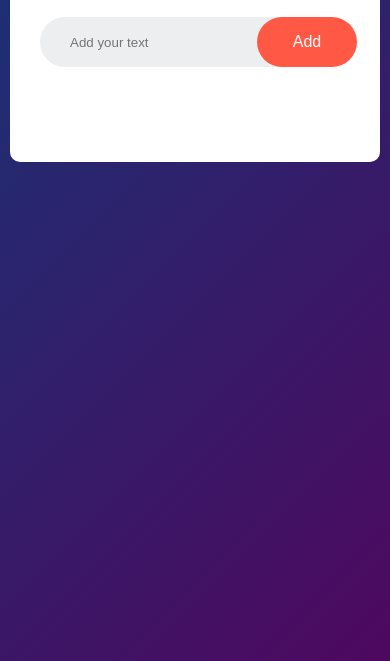
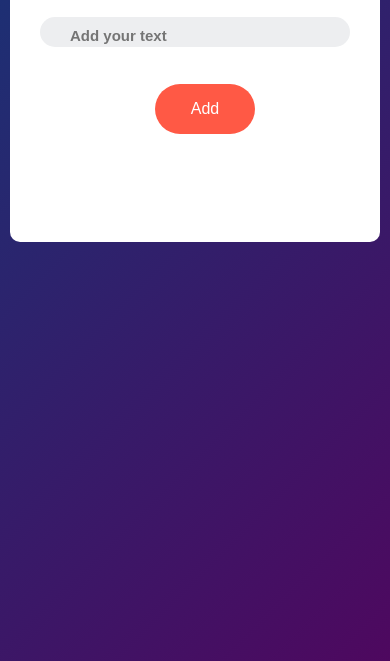
Before and after one commit to vikram-2101/To-Do-List, a plain HTML site: page index.html in a window 390 px wide. Shown: the part 183-844 px from the top of the page. Drawn offline with Linux system fonts and the light colour scheme.

Commit message:
Update style.css

```diff
--- a/style.css
+++ b/style.css
@@ -105,16 +105,41 @@ ul li span:hover {
   background-color: #edeef0;
   border-radius: 50px;
 }
-
 @media screen and (max-width: 768px) {
   .todo-app {
-    max-width: 400px;
+    max-width: 500px;
   }
-  button {
+  .row button {
     width: 20px;
     text-align: center;
     font-size: 16px;
-    padding: 20 15px;
     justify-content: center;
+    margin-bottom: 30px;
+  }
+  .row input {
+    width: 100%;
+    height: 100px;
+    font-size: 15px;
+    margin-bottom: 30px;
+    font-weight: 600;
+  }
+  ul li {
+    margin-top: 20px;
+    font-size: 20px;
+    font-weight: 600;
+  }
+  .row {
+    display: flex;
+    flex-direction: column;
+  }
+  #input-box {
+    height: 80px;
+  }
+  .row {
+    height: 30px;
+  }
+  ul {
+    margin-top: 40px 0;
+    padding: 50px 0;
   }
 }
```
